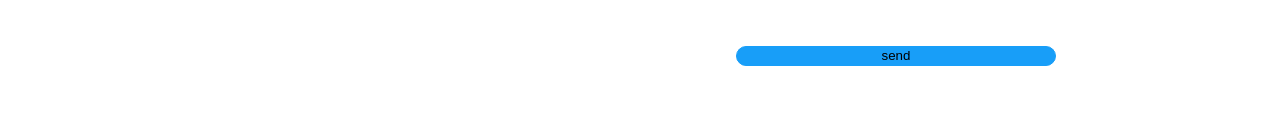
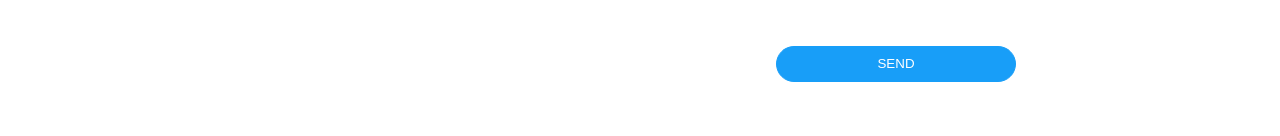
Before and after one commit to klichweronika/next-trip-portfolio, a React (Create React App) app: page / in a window 1280 px wide. Shown: the part 624-760 px from the top of the page. Built offline with nearby package versions, Linux system fonts and the light colour scheme.

Commit message:
Fix styles

```diff
--- a/src/pages/AssistanceInformation.tsx
+++ b/src/pages/AssistanceInformation.tsx
@@ -70,12 +70,6 @@ const PhoneNumberLabel = styled.label`
 const InformationContainer = styled.div`
   text-align: left;
   padding: 0 5rem;
-
-  @media (max-width: 700px) {
-    margin: auto;
-    text-align: center;
-    padding: 0px;
-  }
 `;
 
 export default AssistanceInformation;
--- a/src/pages/ContactForm.tsx
+++ b/src/pages/ContactForm.tsx
@@ -159,14 +159,20 @@ const InputLabel = styled.label`
 
 const SubmitButton = styled.button`
   display: block;
+  color: white;
   background-color: #189ef8;
   margin-bottom: 1.5rem;
-  padding: 0.1rem;
-  width: 20rem;
+  text-transform: uppercase;
+  padding: 0.6rem;
+  width: 15rem;
   border-radius: 25px;
   margin: auto;
   margin-top: 3rem;
   border: 1px solid #189ef8;
+
+  &:hover {
+    background-color: #157ec4;
+  }
 `;
 
 export default ContactForm;
```
